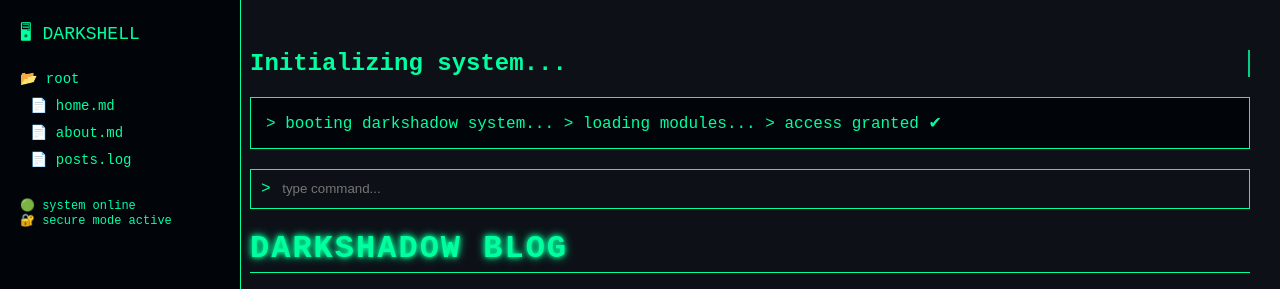
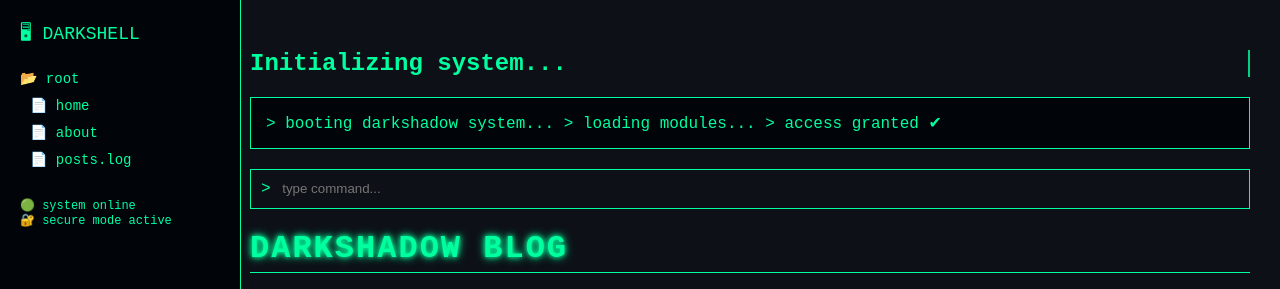
Before and after one commit to ashuraweismann/ashuraweismann.github.io, a Jekyll site: the page built from index.md, in a window 1280 px wide. Shown: the top 289 px of the page. Built offline with Jekyll 4.4.1, drawn with Linux system fonts in a browser that asks for light colours.

Commit message:
Update file links in default layout

```diff
--- a/_layouts/default.html
+++ b/_layouts/default.html
@@ -50,9 +50,9 @@ setInterval(draw, 33);
     <nav class="file-tree">
       <div class="folder">📂 root</div>
 
-      <div class="file"><a href="/">📄 home.md</a></div>
-      <div class="file"><a href="/about">📄 about.md</a></div>
-      <div class="file"><a href="/archive">📄 posts.log</a></div>
+      <div class="file"><a href="/">📄 home</a></div>
+      <div class="file"><a href="/about">📄 about</a></div>
+      <div class="file"><a href="/posts">📄 posts.log</a></div>
     </nav>
 
     <div class="status">
```
